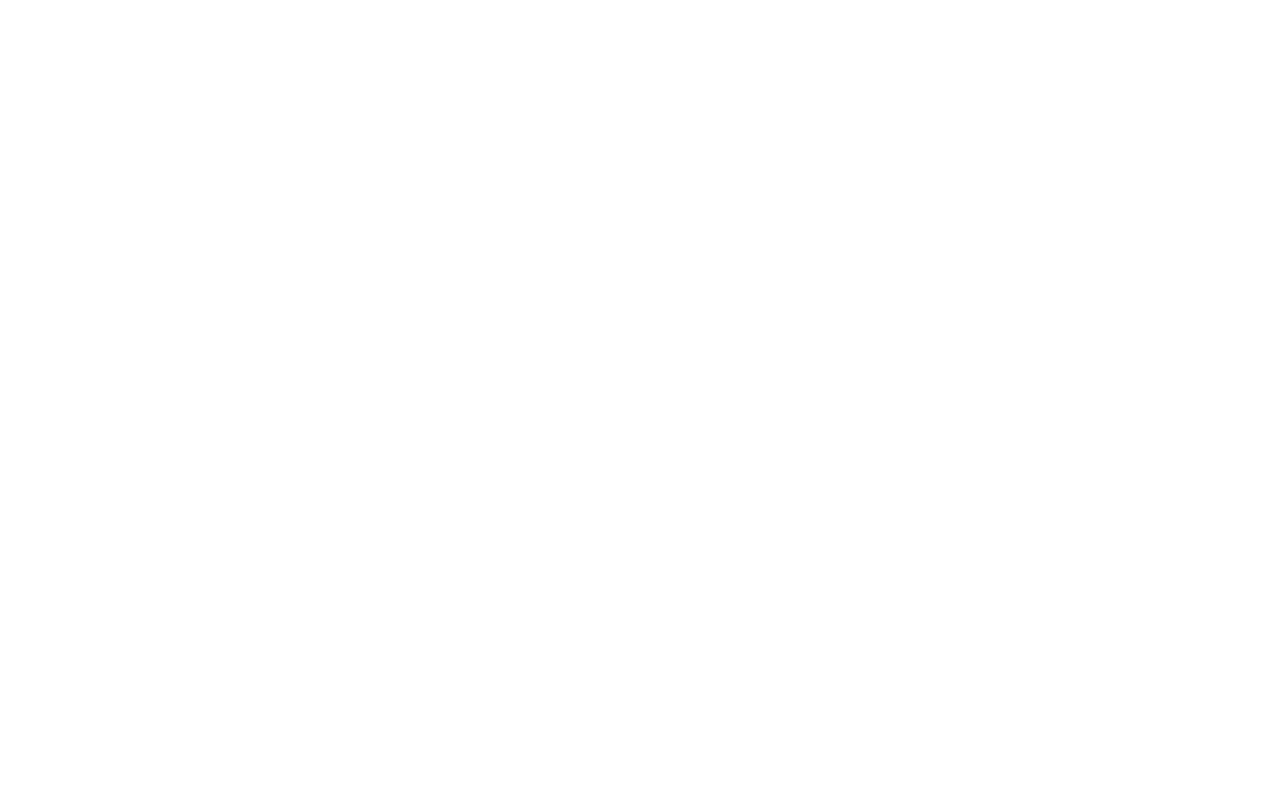
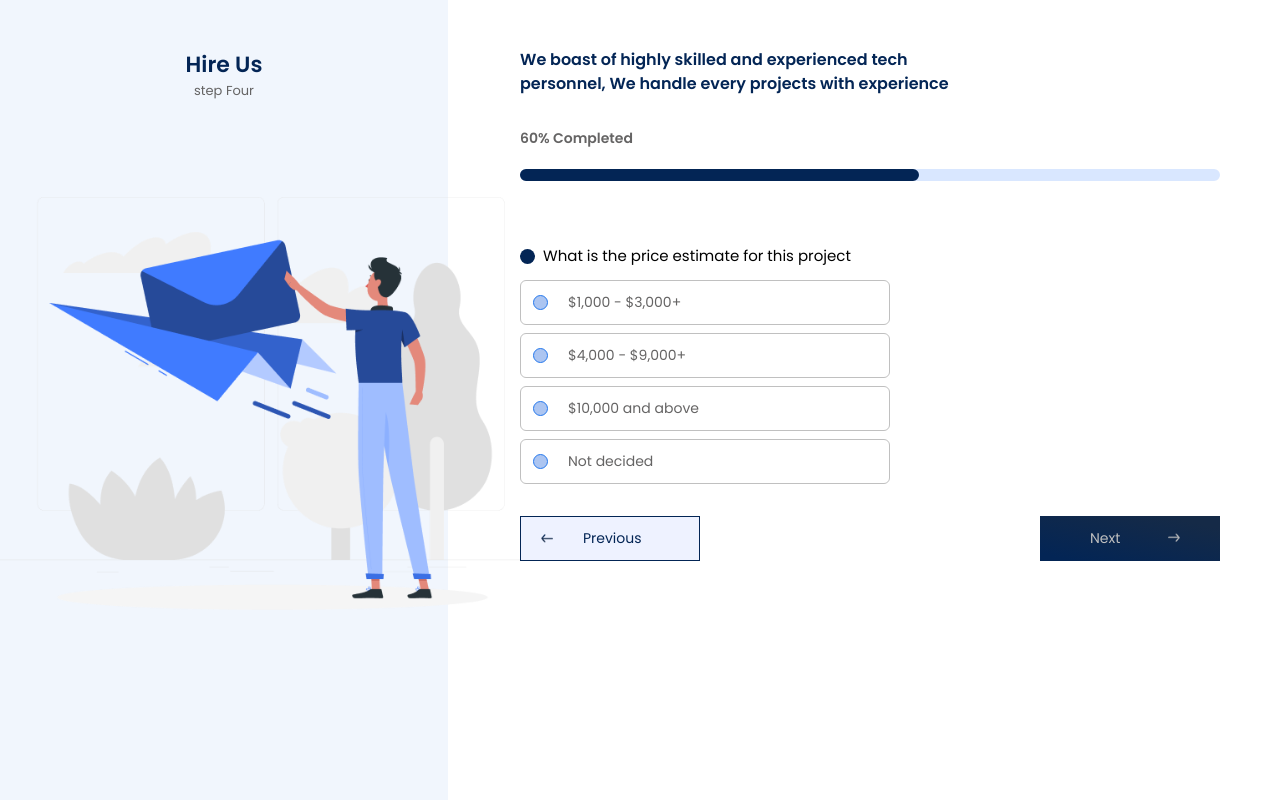
Before and after one commit to HackCityDev/Hackcity-Landing-Page, a React (Create React App) app in the folder hackcity/: page /stepFour in a window 1280 px wide. Before the commit this address had no page. Shown: the top 800 px of the page. Built offline with nearby package versions, Linux system fonts and the light colour scheme.

Commit message:
Worked on the Step 4 Page

```diff
--- a/hackcity/src/App.js
+++ b/hackcity/src/App.js
@@ -3,6 +3,7 @@
 import StepOne from "./pages/StepOne"
 import StepTwo from "./pages/StepTwo"
 import StepThree from "./pages/StepThree"
+import StepFour from "./pages/StepFour"
 import { BrowserRouter, Routes, Route } from "react-router-dom";
 
 function App() {
@@ -14,6 +15,7 @@
           <Route path="/hire" element={<StepOne />} />
           <Route path="/stepTwo" element={<StepTwo />} />
           <Route path="/stepThree" element={<StepThree />} />
+          <Route path="/stepFour" element={<StepFour />} />
 
         </Routes>
 
--- a/hackcity/src/components/Why.jsx
+++ b/hackcity/src/components/Business.jsx
@@ -2,7 +2,7 @@
 import why from "../assets/Images/why.png";
 import arrow from "../assets/Images/ArrowRight.png";
 
-function Why() {
+function Business() {
   return (
     <div className="flex flex-col mt-20 items-center md:flex-row px-20">
       <div className="w-[50%]">
@@ -37,4 +37,4 @@
   );
 }
 
-export default Why;
+export default Business;
--- a/hackcity/src/components/Input.jsx
+++ b/hackcity/src/components/Input.jsx
@@ -4,6 +4,7 @@
   return (
     <div>
       <button className="flex i mb-2 rounded-md text-[#656464] items-center text-[14px] w-[370px] border-[#c0c0c0]  border px-1 h-[45px]">
+        {/* <input type="button" value="" className ='mr-5 ml-5' /> */}
         <div className="mr-5 ml-2 bg-[#032555] h-[15px] w-[15px] bg-[#acc5f1] rounded-2xl border border-[#2679ed]"> </div>
         {name}
       </button>
--- a/hackcity/src/pages/Home.jsx
+++ b/hackcity/src/pages/Home.jsx
@@ -4,7 +4,7 @@
 import WhoWeAre from "../components/WhoWeAre";
 import Logo from "../components/Logo";
 import Services from "../components/Services";
-import Why from "../components/Why";
+import Business from "../components/Business";
 import Join from "../components/Join";
 import Footer from "../components/Footer";
 
@@ -16,7 +16,7 @@
       <WhoWeAre />
       <Logo />
       <Services />
-      <Why />
+      <Business />
       <Join />
       <Footer />
     </div>
--- /dev/null
+++ b/hackcity/src/pages/StepFour.jsx
@@ -0,0 +1,80 @@
+import React from "react";
+import man from "../assets/Images/hire/rafiki.png";
+import ArrowL from "../assets/Images/hire/ArrowRight (1).png";
+import ArrowR from "../assets/Images/hire/ArrowRight (2).png";
+import Button2 from "../components/PrevButton";
+import Footer from "../components/Footer";
+import Logo from "../components/Logo";
+import Button from "../components/NextButton";
+import Input from "../components/Input";
+
+import { Link } from "react-router-dom";
+
+
+function StepThree() {
+  return (
+    <div className="">
+      <section className="flex text-center md:flex-row">
+        <div className="bg-[#f1f6fd] w-[35%] h-[118vh]">
+          <h1 className=" mt-12 text-[#032555] text-[22px] font-semibold">
+            Hire Us
+          </h1>
+          <p className="text-[13px] text-[#656464]">step Four</p>
+          <img
+            className="w-[550px] mt-24 z-20 absolute"
+            src={man}
+            alt="illustration"
+          />
+        </div>
+
+        <div className="p-8 text-left mt-4 ml-10 z-30">
+          <h4 className="text-[#032555] text-[16px] mb-8 font-semibold">
+            We boast of highly skilled and experienced tech <br /> personnel, We
+            handle every projects with experience
+          </h4>
+
+          <h6 className="text-[14px] mb-2 text-[#656464] font-semibold">
+            60% Completed
+          </h6>
+          <hr className="border relative top-[12px] border-[6px] w-[57%] rounded-2xl border-[#032555]" />
+          <hr className="mb-16 border border-[6px] rounded-2xl w-[700px] border-[#d9e7ff]" />
+          <div>
+
+            <div className="mb-3 mt-8 text-[15px] flex items-center">
+              <div className="w-[15px] h-[15px] mr-2 bg-[#032555] rounded-2xl"></div>
+              <h3>What is the price estimate for this project</h3>
+
+            </div>
+          </div>
+          <div className="">
+                <Input name="$1,000 - $3,000+" />
+                <Input name="$4,000 - $9,000+" />
+                <Input name="$10,000 and above" />
+                <Input name="Not decided" />
+              </div>
+          <section className ='mt-8'>
+
+            <Link to="/stepFive">
+              <Button pic={ArrowR} value="Next" className="hire-next-button" />
+            </Link>
+
+            <Link to="/stepThree">
+              <Button2
+                pic={ArrowL}
+                value="Previous"
+                className="hire-prev-button"
+              />
+            </Link>
+          </section>
+        </div>
+      </section>
+
+      <div className="mt-5">
+        <Logo />
+        <Footer />
+      </div>
+    </div>
+  );
+}
+
+export default StepThree;
```
